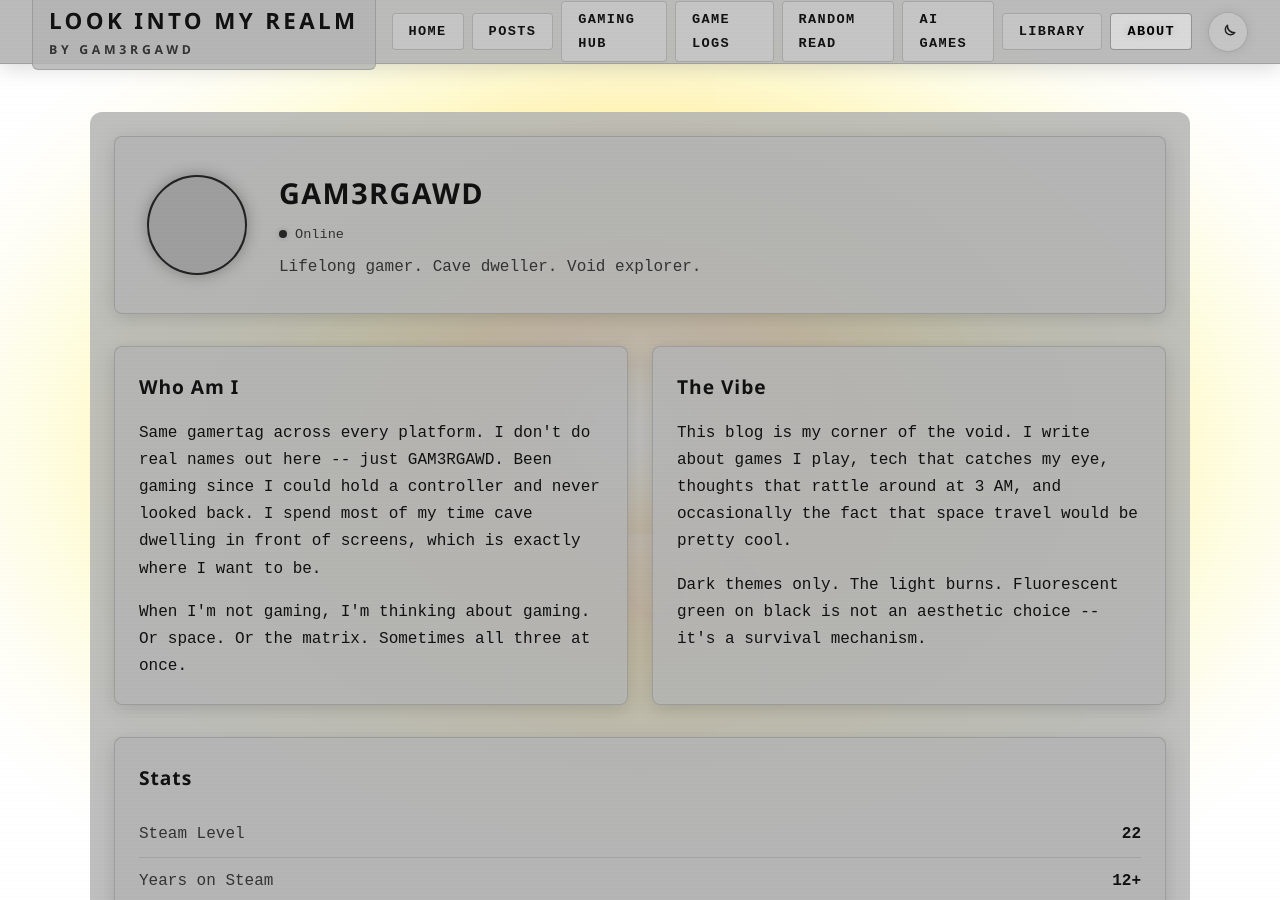
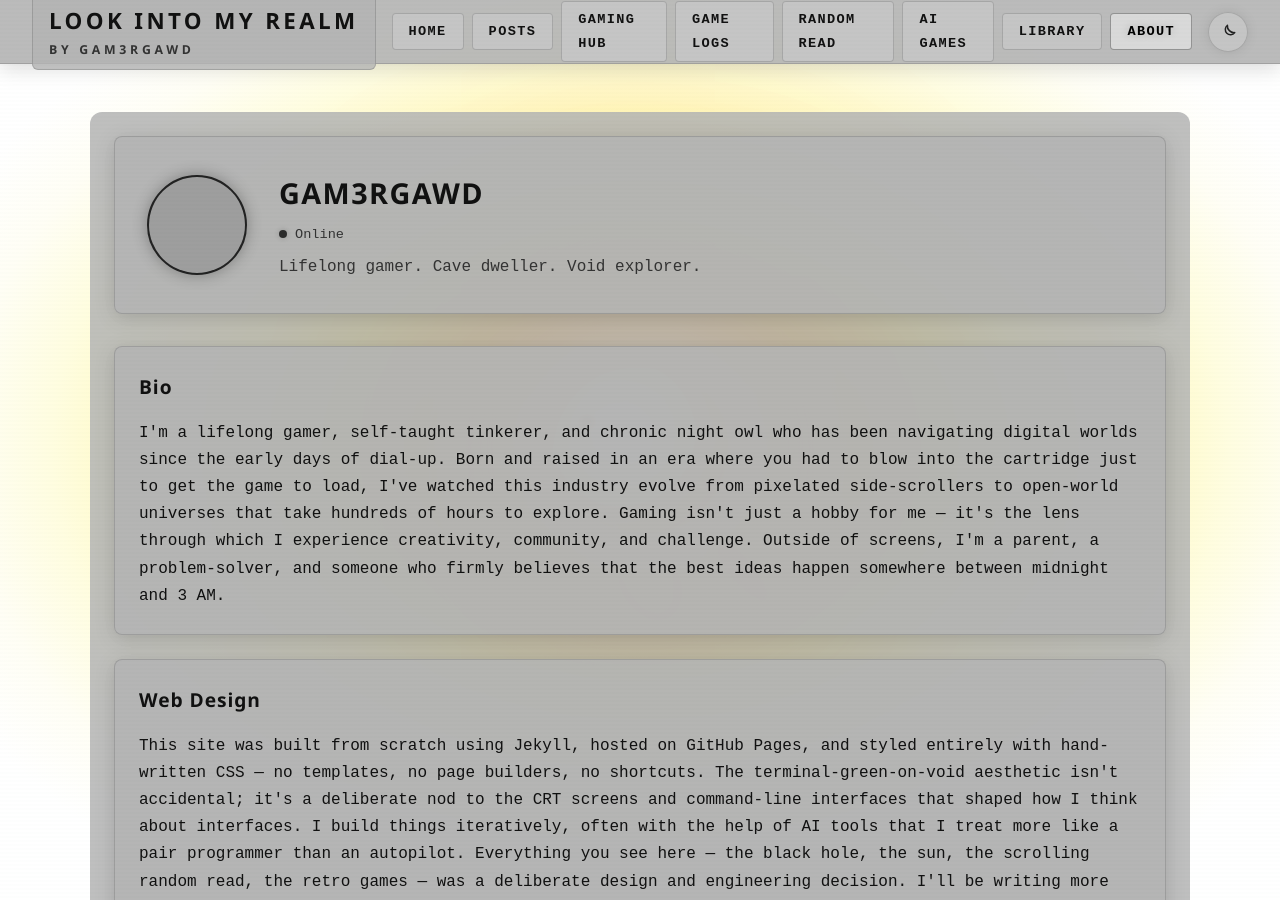
Before and after one commit to vitalnexus/blog, a Jekyll site: the page built from about.md, in a window 1280 px wide and 900 px high. Built offline with Jekyll 4.4.1, drawn with Linux system fonts in a browser that asks for light colours; some of the changed text lies outside the part shown; grey boxes are pictures that could not be loaded.

Commit message:
fix: add bio and web design sections to about page for enhanced personal context

```diff
--- a/about.md
+++ b/about.md
@@ -13,6 +13,20 @@ permalink: /about/
       <p class="profile-status">Online</p>
       <p style="color: var(--text-dim); margin-top: 0.5rem;">Lifelong gamer. Cave dweller. Void explorer.</p>
     </div>
+  </div>
+
+  <div class="card" style="margin-bottom: 1.5rem;">
+    <div class="card-header">
+      <h3 class="card-title">Bio</h3>
+    </div>
+    <p>I'm a lifelong gamer, self-taught tinkerer, and chronic night owl who has been navigating digital worlds since the early days of dial-up. Born and raised in an era where you had to blow into the cartridge just to get the game to load, I've watched this industry evolve from pixelated side-scrollers to open-world universes that take hundreds of hours to explore. Gaming isn't just a hobby for me — it's the lens through which I experience creativity, community, and challenge. Outside of screens, I'm a parent, a problem-solver, and someone who firmly believes that the best ideas happen somewhere between midnight and 3 AM.</p>
+  </div>
+
+  <div class="card" style="margin-bottom: 1.5rem;">
+    <div class="card-header">
+      <h3 class="card-title">Web Design</h3>
+    </div>
+    <p>This site was built from scratch using Jekyll, hosted on GitHub Pages, and styled entirely with hand-written CSS — no templates, no page builders, no shortcuts. The terminal-green-on-void aesthetic isn't accidental; it's a deliberate nod to the CRT screens and command-line interfaces that shaped how I think about interfaces. I build things iteratively, often with the help of AI tools that I treat more like a pair programmer than an autopilot. Everything you see here — the black hole, the sun, the scrolling random read, the retro games — was a deliberate design and engineering decision. I'll be writing more about the process and the stack as this site evolves.</p>
   </div>
 
   <div class="about-grid">
```
